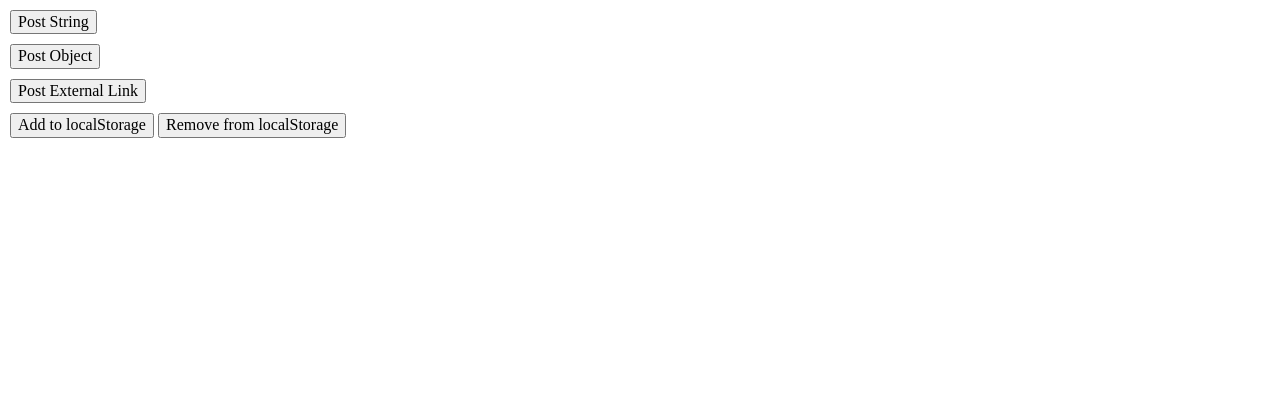
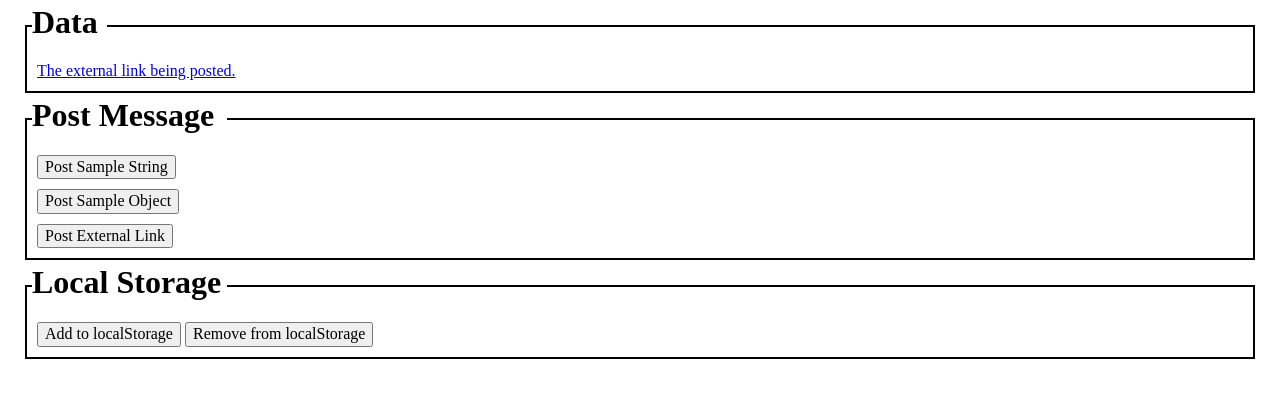
Before and after one commit to rickyhartmann/rickyhartmann.github.io, a plain HTML site: page index.html in a window 1280 px wide. Drawn offline with Linux system fonts and the light colour scheme.

Commit message:
clean up styling, add direct link

```diff
--- a/css/style.css
+++ b/css/style.css
@@ -349,6 +349,18 @@
   }
 
 
-  div {
+  div.button-wrapper {
     margin: 10px;
   }
+
+  div.title-wrapper {
+    border: 2px solid black;
+    margin: 25px;
+  }
+
+  div.title-wrapper > h1 {
+    background: white;
+    margin-left: 5px;
+    margin-top: -23px;
+    width: 195px;
+  }
--- a/index.html
+++ b/index.html
@@ -13,18 +13,30 @@
 </head>
 
 <body>
-  <div>
-    <button onclick="postString()">Post String</button>
+  <div class="title-wrapper">
+    <h1 style="width: 75px;">Data</h1>
+    <div class="button-wrapper">
+      <a href="https://dev1userfileupload.blob.core.windows.net/filetest1/3ipok4_20200901091408354.jpg?sp=r&st=2021-04-05T13:17:25Z&se=2021-04-05T21:17:25Z&spr=https&sv=2020-02-10&sr=b&sig=x4Kw20FyRsxrxT4Gz4D0x5xSihnsPzGVhUXqbfYNAdI%3D" target="_blank">The external link being posted.</a>
+    </div>
   </div>
-  <div>
-    <button onclick="postObject()">Post Object</button>
+  <div class="title-wrapper">
+    <h1>Post Message</h1>
+    <div class="button-wrapper">
+      <button onclick="postString()">Post Sample String</button>
+    </div>
+    <div class="button-wrapper">
+      <button onclick="postObject()">Post Sample Object</button>
+    </div>
+    <div class="button-wrapper">
+      <button onclick="postSampleUrl()">Post External Link</button>
+    </div>
   </div>
-  <div>
-    <button onclick="postSampleUrl()">Post External Link</button>
-  </div>
-  <div>
-    <button onclick="putInLocalStorage()">Add to localStorage</button>
-    <button onclick="removeFromLocalStorage()">Remove from localStorage</button>
+  <div class="title-wrapper">
+    <h1>Local Storage</h1>
+    <div class="button-wrapper">
+      <button onclick="putInLocalStorage()">Add to localStorage</button>
+      <button onclick="removeFromLocalStorage()">Remove from localStorage</button>
+    </div>
   </div>
   <script src="js/app.js"></script>
 </body>
```
